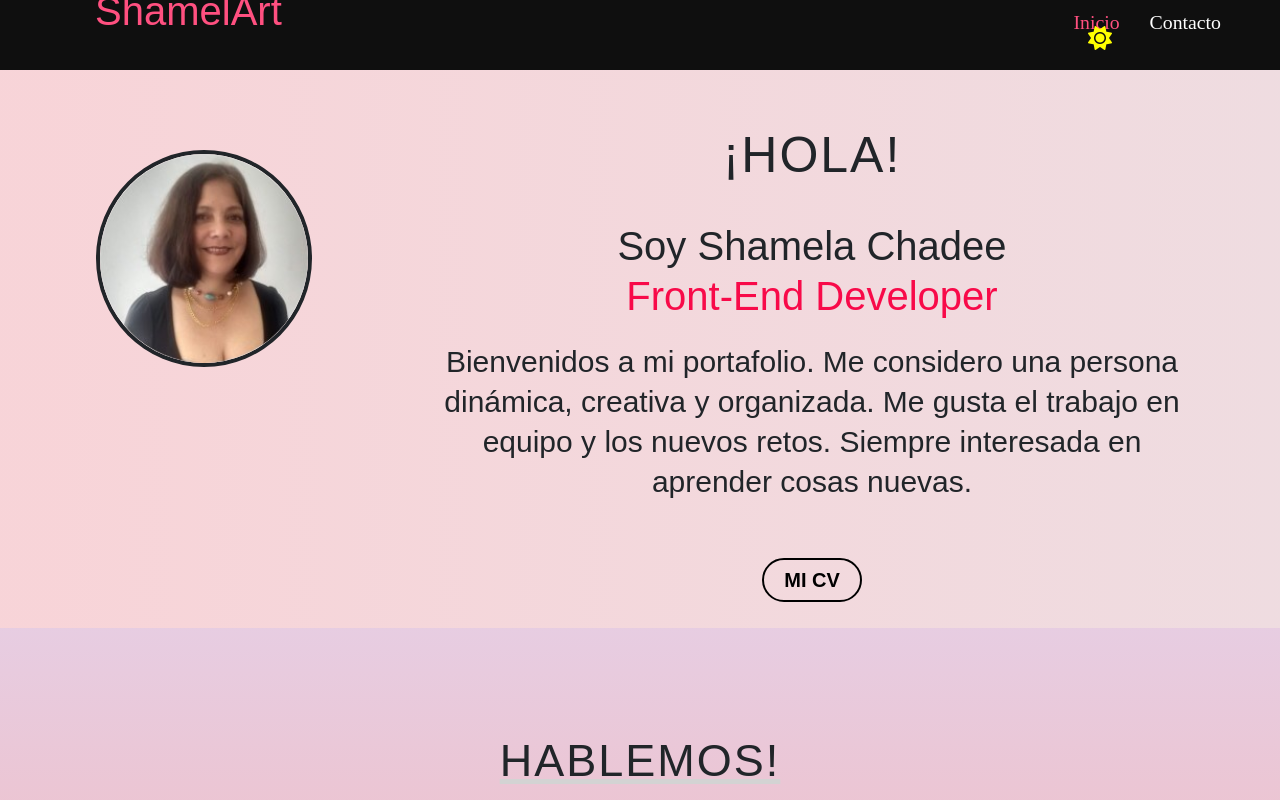
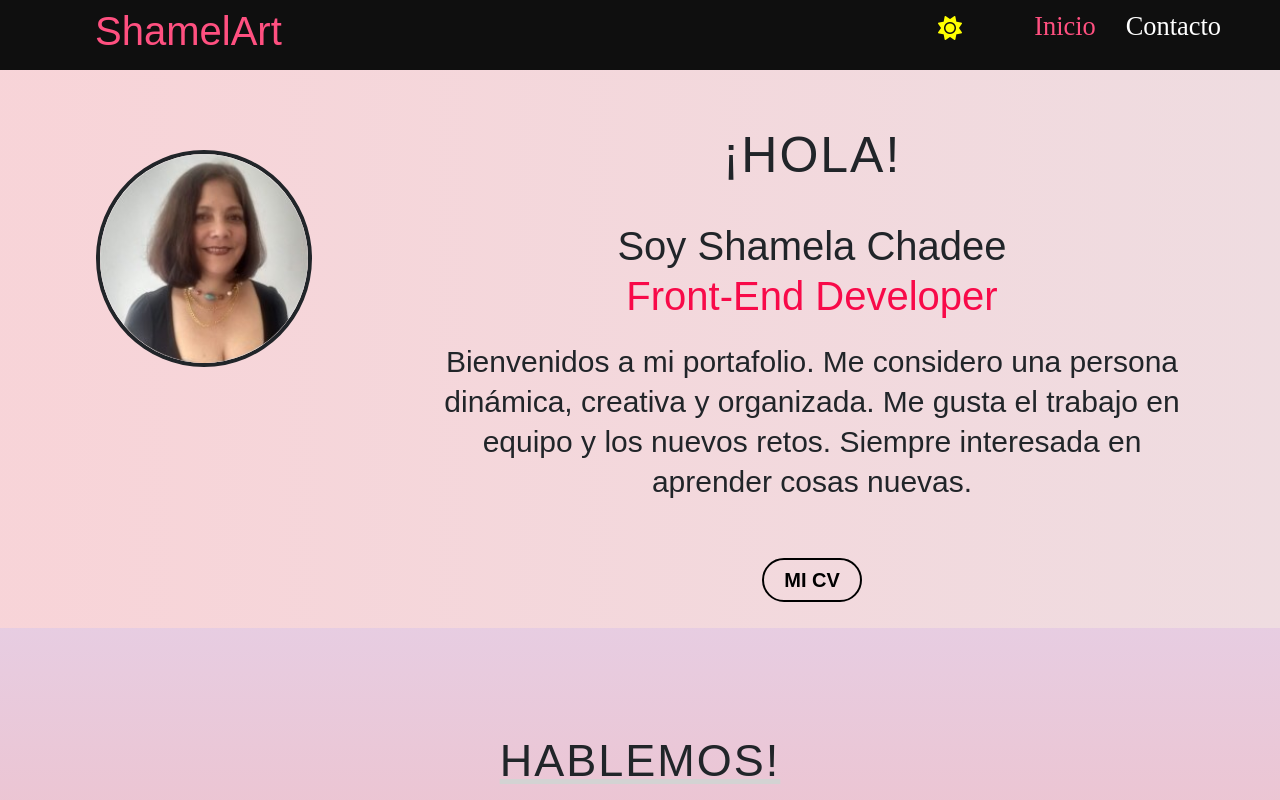
Before and after one commit to Shamelart/Portafolio-Palante2, a plain HTML site: page index.html in a window 1280 px wide. Shown: the top 800 px of the page. Drawn offline with nearby package versions, Linux system fonts and the light colour scheme; some packages are replaced by stand-ins of ours; a script that the page names is missing.

Commit message:
modificacion css

```diff
--- a/styles/style.css
+++ b/styles/style.css
@@ -257,8 +257,8 @@ footer a:hover {
     .container {
         width: fit-content;
         position: fixed;
-        left: 950px;
-        top: 25px;
+        right: 300px;
+        top: 15px;
 
     }
 
@@ -272,6 +272,7 @@ footer a:hover {
 
     .contenido-header h1 {
        font-size: 2.5em;
+       margin-top: 1em;
        margin-left: 2em;
     }
 
@@ -284,7 +285,7 @@ footer a:hover {
 
     .contenido-header ul li {
         text-decoration: none;
-        font-size: 18px;
+        font-size: 1.5em;
 
     }
 
```
